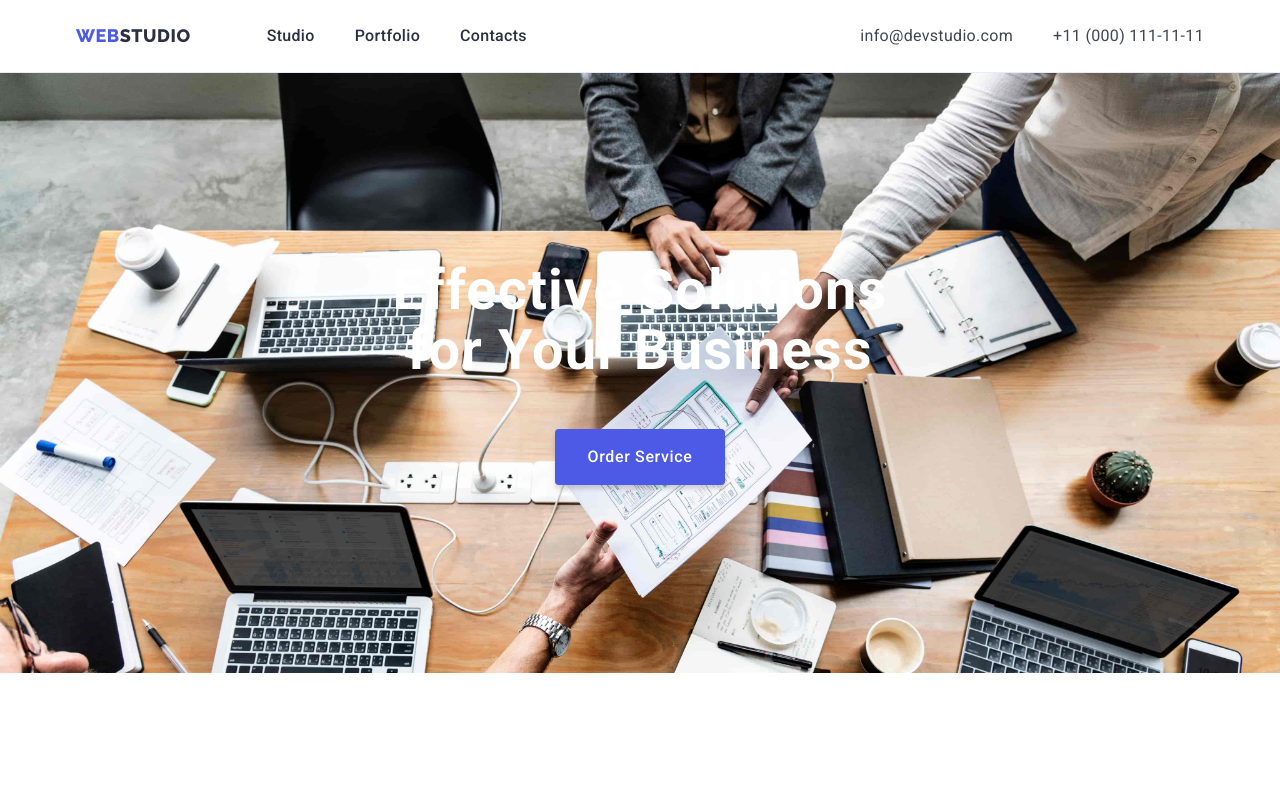
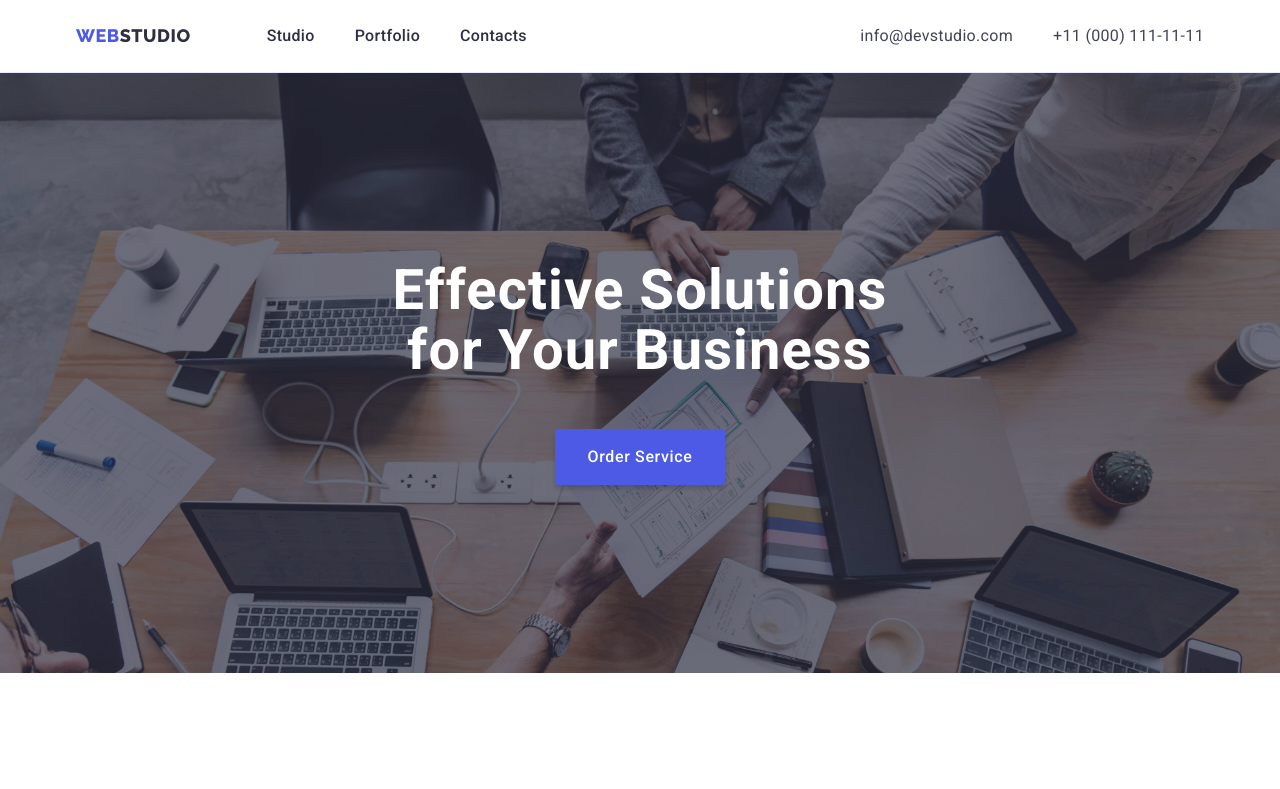
Before and after one commit to TourerMK/goit-markup-hw-07, a plain HTML site: page index.html in a window 1280 px wide. Shown: the top 789 px of the page. Drawn offline with nearby package versions, Linux system fonts and the light colour scheme.

Commit message:
add gradient

```diff
--- a/css/styles.css
+++ b/css/styles.css
@@ -167,9 +167,24 @@ img {
 .hero-bg {
   background-color: var(--dark);
   padding: 188px 0;
-  background-image: url(../images/hero-background-office.jpg);
+  background-image: radial-gradient(
+      circle,
+      rgba(46, 47, 66, 0.7) 0%,
+      rgba(46, 47, 66, 0.7) 100%
+    ),
+    url(../images/hero-background-office.jpg);
   background-size: cover;
 }
+/* linear-gradient(to right, var(--dark) 70%); */
+/* linear-gradient(
+  to right,
+  #c64f4f 15%,
+  #09792b 15%,
+  #09792b 40%,
+  #00b9ff 40%,
+  #00b9ff 65%,
+  #ffb800 65%
+); */
 .hero-title {
   margin-left: auto;
   margin-right: auto;
```
Also changed, not shown: 1 other file.
